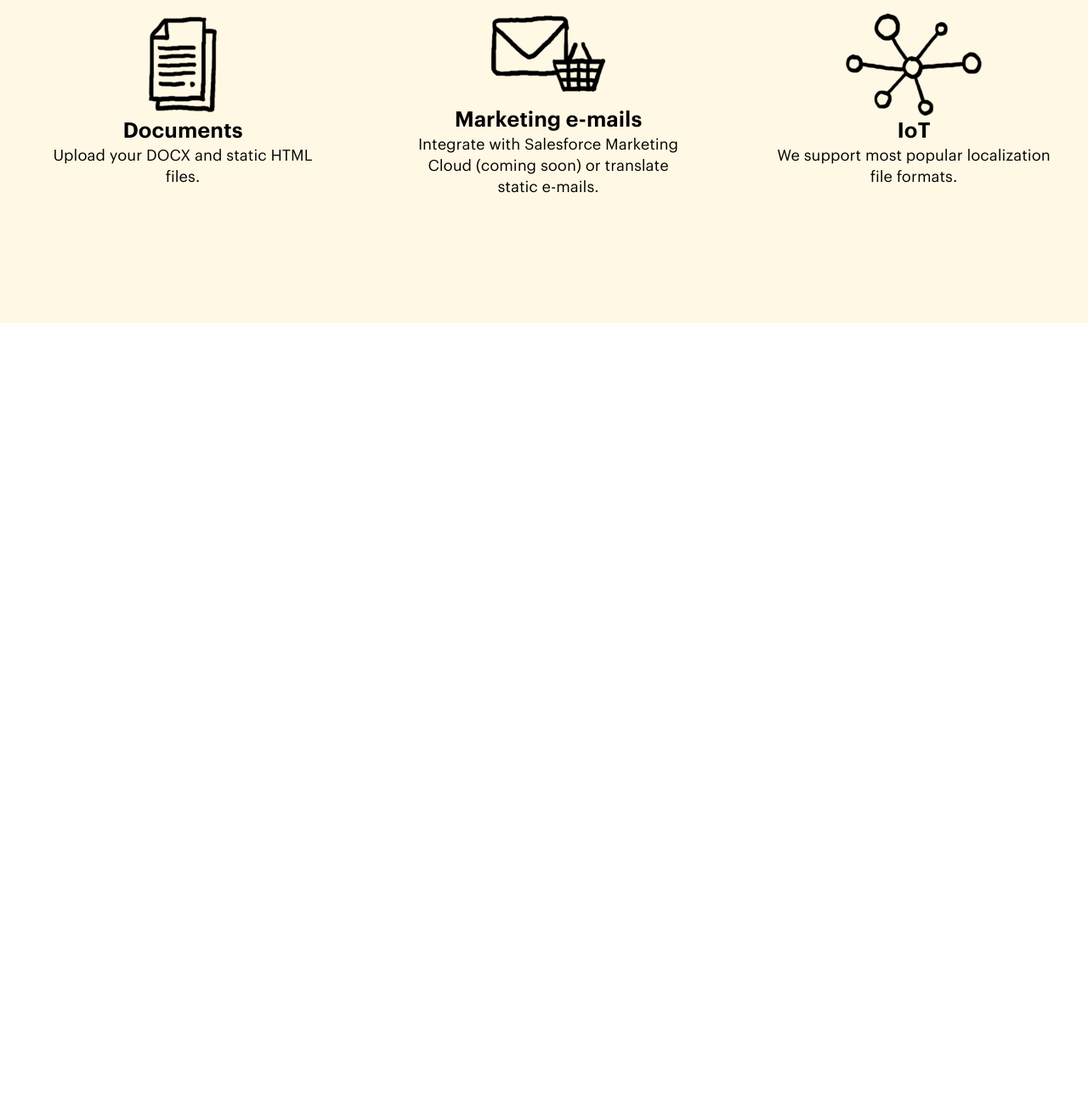
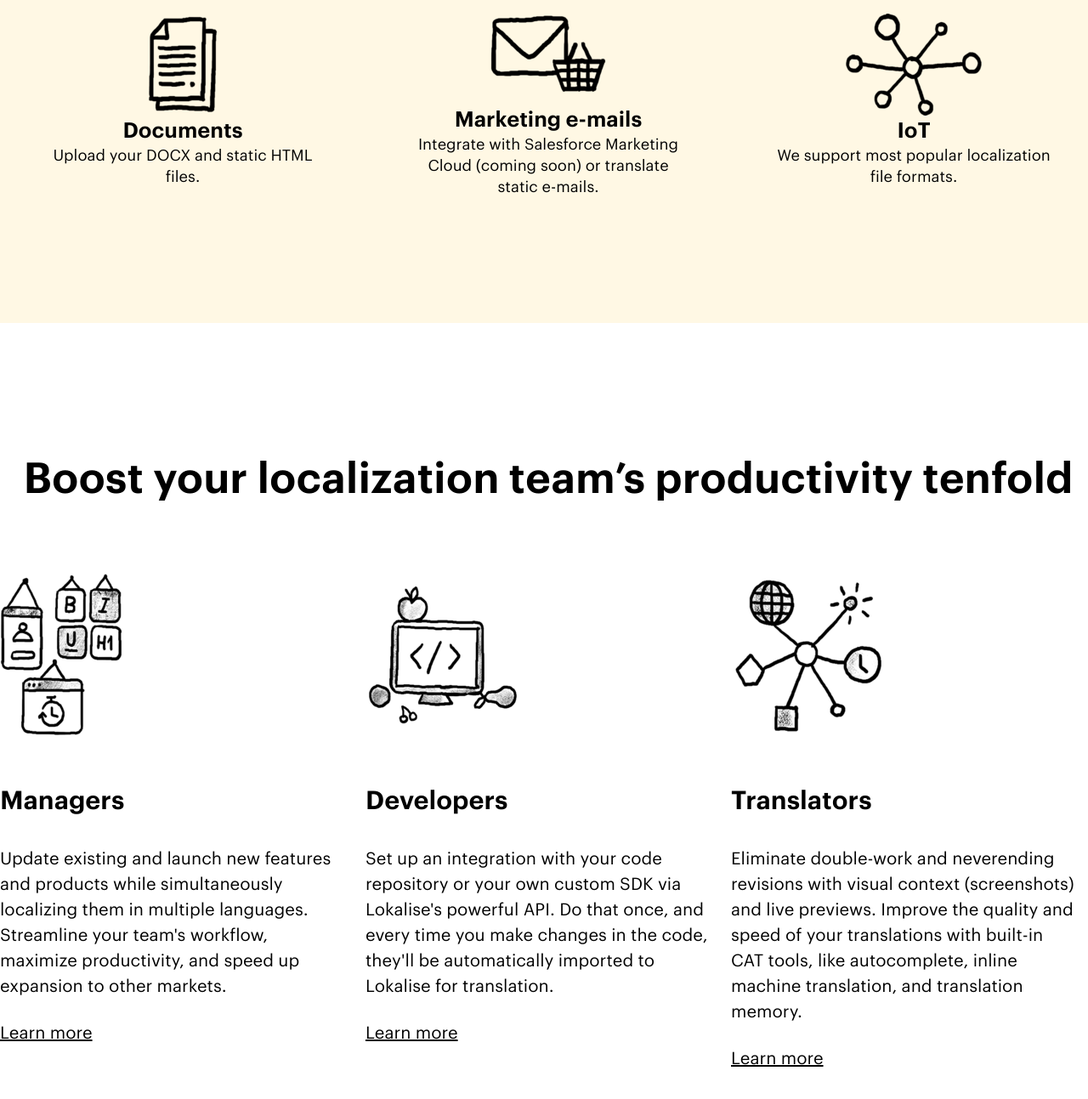
Before and after one commit to Pacifist-Today/HW-11-flex, a plain HTML site: page index.html in a window 1280 px wide. Shown: the part 5726-7019 px from the top of the page at 85% size. Before the commit the page ends 6106 px from the top, so only its background shows below. Drawn offline with Linux system fonts and the light colour scheme.

Commit message:
Boost productivity

```diff
--- a/index.html
+++ b/index.html
@@ -197,9 +197,9 @@
         <div class="possibilities">
             <div class="container-smoother">
                 <div class="locka-pos">
-                    <div class="locka">
+                    <h3 class="locka">
                         What can you localize with Lokalise?
-                    </div>
+                    </h3>
                     <div class="poss-data">
                         <div class="possibilities-block pos-block-first">
                             <div class="poss-img-block">
@@ -273,5 +273,58 @@
                 </div>
             </div>
         </div>
+        <div class="boost">
+            <div class="container-smoother">
+                <div class="boost-facilities-block">
+                    <h3 class="locka boost-name">
+                        Boost your localization team’s productivity tenfold
+                    </h3>
+                    <div class="all-fac-block">
+                        <div class="fac-block">
+                            <div class="fac-img-block fac-img-block-first">
+                                <img src="images/managers.png" alt="" class="fac-img">
+                            </div>
+                            <h4 class="fac-name">
+                                Managers
+                            </h4>
+                            <p class="fac-describe fac-describe-first">
+                                Update existing and launch new features and products while simultaneously localizing them in multiple languages. Streamline your team's workflow, maximize productivity, and speed up expansion to other markets.
+                            </p>
+                            <a href="" class="fac-link">
+                                Learn more
+                            </a>
+                        </div><!--
+                    --><div class="fac-block">
+                            <div class="fac-img-block fac-img-block-second">
+                                <img src="images/developers.png" alt="" class="fac-img">
+                            </div>
+                            <h4 class="fac-name">
+                                Developers
+                            </h4>
+                            <p class="fac-describe fac-describe-second">
+                                Set up an integration with your code repository or your own custom SDK via Lokalise's powerful API. Do that once, and every time you make changes in the code, they'll be automatically imported to Lokalise for translation.
+                            </p>
+                            <a href="" class="fac-link">
+                                Learn more
+                            </a>
+                        </div><!--
+                    --><div class="fac-block fac-block-third">
+                            <div class="fac-img-block fac-img-block-third">
+                                <img src="images/translators.png" alt="" class="fac-img">
+                            </div>
+                            <h4 class="fac-name">
+                                Translators
+                            </h4>
+                            <p class="fac-describe fac-describe-third">
+                                Eliminate double-work and neverending revisions with visual context (screenshots) and live previews. Improve the quality and speed of your translations with built-in CAT tools, like autocomplete, inline machine translation, and translation memory.
+                            </p>
+                            <a href="" class="fac-link">
+                                Learn more
+                            </a>
+                        </div>
+                    </div>
+                </div>
+            </div>
+        </div>
     </body>
 </html>
--- a/style.css
+++ b/style.css
@@ -369,3 +369,61 @@ body {
     font-size: 50px;
     line-height: 60px;
 }
+
+.boost {
+    padding-top:154px;
+    padding-bottom:187px;
+}
+
+.all-fac-block {
+    display: flex;
+    flex-direction: row;
+}
+
+.fac-block {
+    display: flex;
+    flex-direction: column;
+    width:430px;
+}
+
+.fac-name {
+    font-weight: 600;
+    font-size: 30px;
+    line-height: 40px;
+}
+
+.fac-describe {
+    font-size: 20px;
+    line-height: 30px;
+    margin-top:34px;
+    margin-bottom:25px;
+    width:409px;
+}
+
+.fac-link {
+    color: #000000;
+    font-size: 20px;
+    line-height: 30px;
+}
+
+.locka.boost-name {
+    margin-bottom:0px;
+}
+
+.fac-img-block.fac-img-block-first {
+    padding-top:75px;
+    padding-bottom:49px;
+}
+
+.fac-img-block.fac-img-block-second {
+    padding-top:92px;
+    padding-bottom:67px;
+}
+
+.fac-img-block.fac-img-block-third {
+    padding-bottom:58px;
+}
+
+.fac-block.fac-block-third {
+    margin-top:84px;
+}
```
Also changed, not shown: images/developers.png (added), images/managers.png (added), images/translators.png (added).
